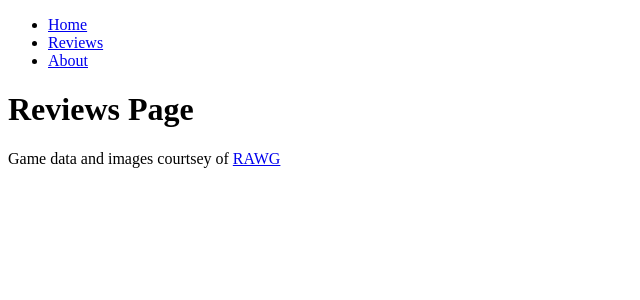
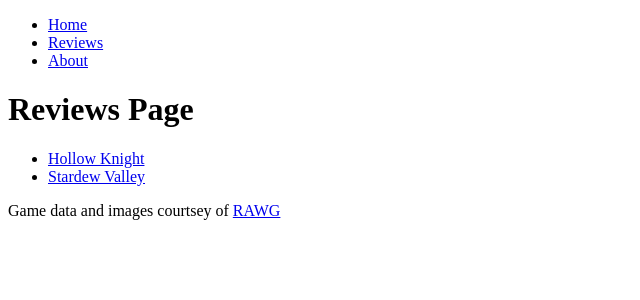
Before and after one commit to Prashantanitno/learn_nextjs, a Next.js app: page /reviews in a window 1280 px wide. Shown: the top 300 px of the page, without its empty margins (0-640 px from the left). Built offline with nearby package versions, Linux system fonts and the light colour scheme.

Commit message:
review links exercise

```diff
--- a/app/reviews/page.jsx
+++ b/app/reviews/page.jsx
@@ -1,9 +1,18 @@
+import Link from "next/link";
 import React from "react";
 
 const ReviewsPage = () => {
   return (
     <div>
       <h1>Reviews Page</h1>
+      <ul>
+        <li>
+          <Link href={"/reviews/hollow-knight"}>Hollow Knight</Link>
+        </li>
+        <li>
+          <Link href={"/reviews/stardew-valley"}>Stardew Valley</Link>
+        </li>
+      </ul>
     </div>
   );
 };
```
